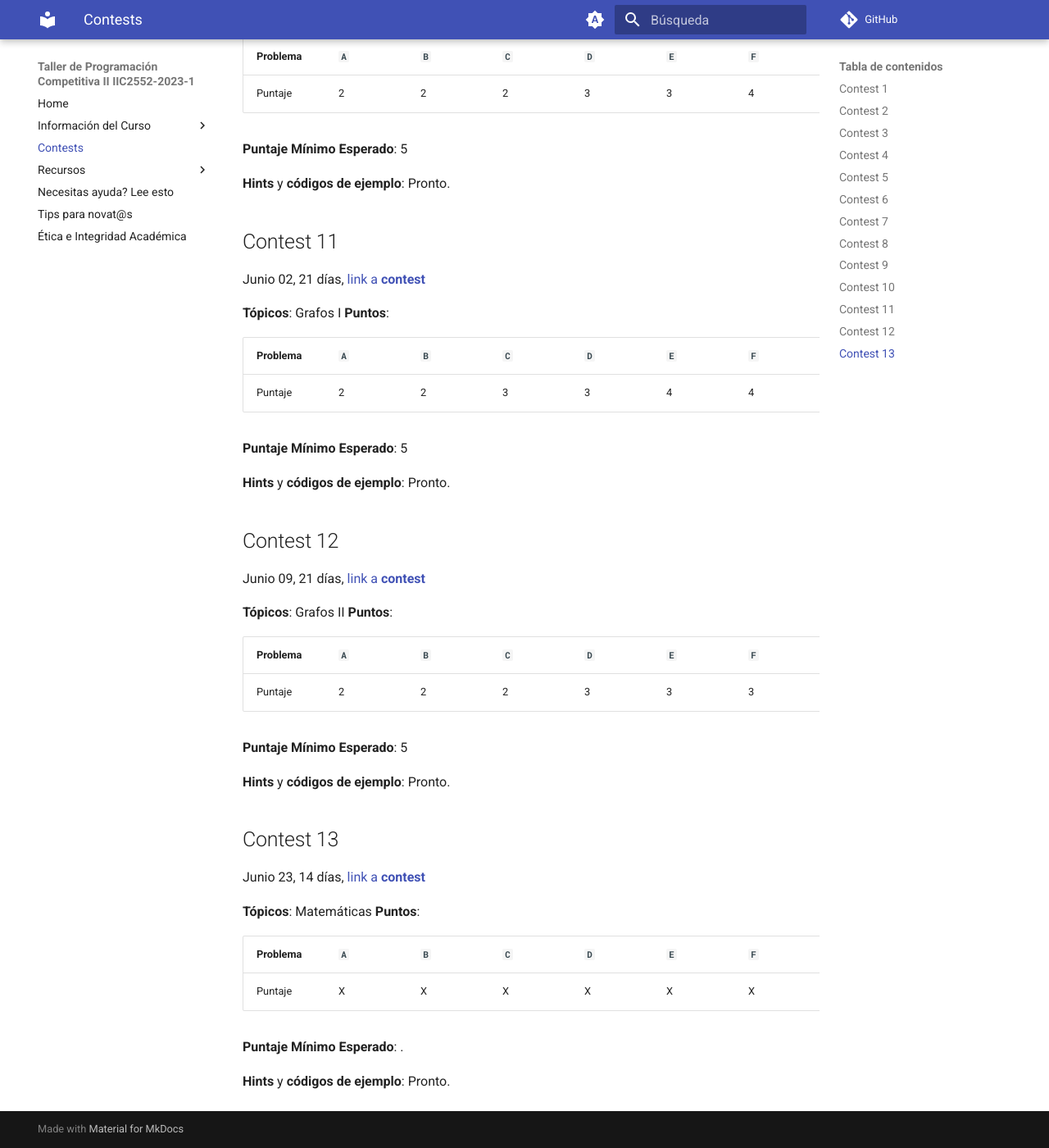
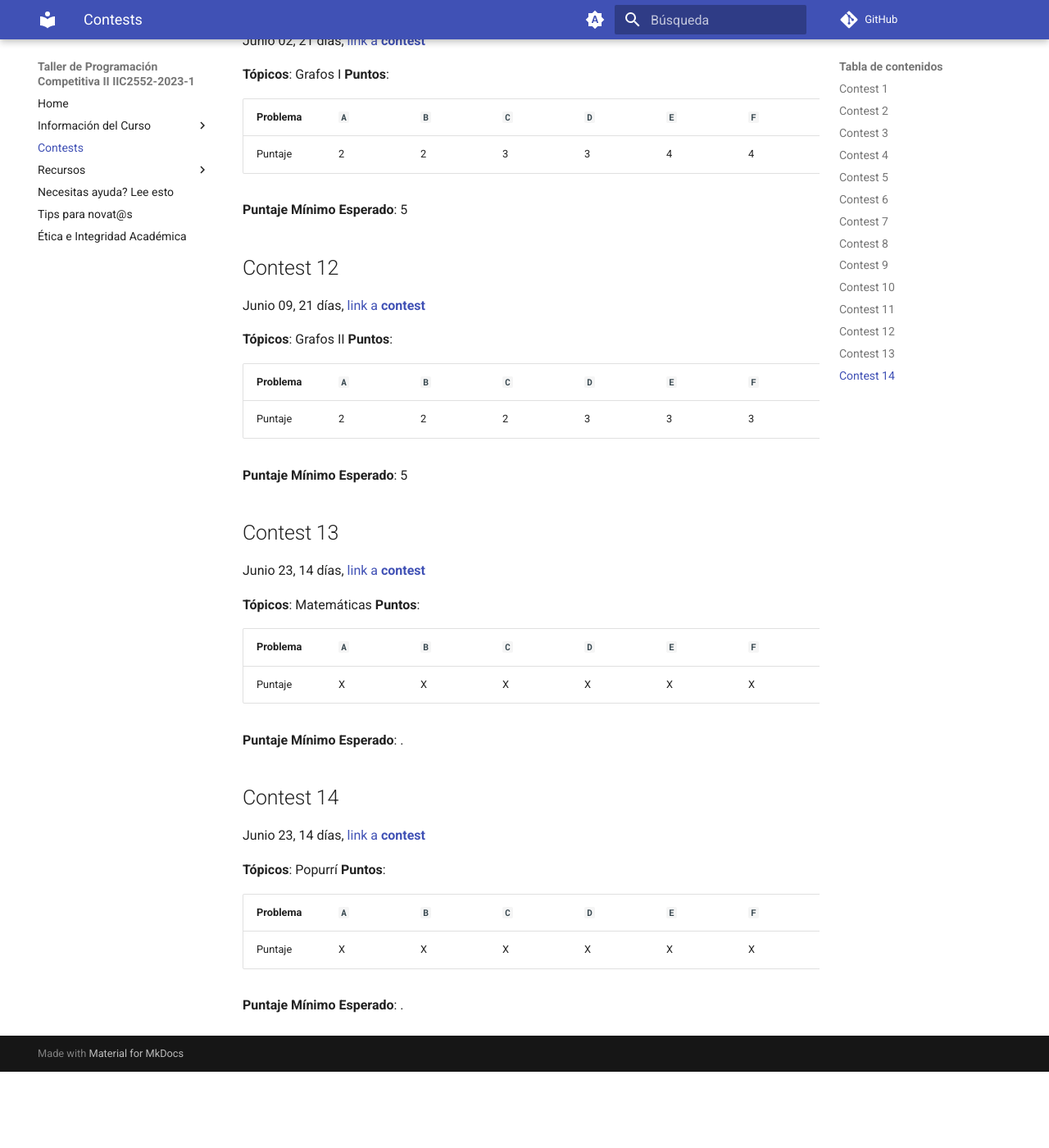
Before and after one commit to progcompuc/IIC2552-2023-1, an MkDocs documentation site: the page built from docs/contests/index.md, in a window 1280 px wide and 1400 px high, scrolled down 3552 px. Shown: the whole window at 82% size. Built offline with MkDocs 1.6.1 and Material for MkDocs 9.7.7, drawn with Linux system fonts in a browser that asks for light colours; comment, search, counter and statistics services are not loaded; after the commit the page ends 4859 px from its top, so only the background shows below that; some of the changed text lies outside the part shown.

Commit message:
link a contest 14

```diff
--- a/docs/contests/index.md
+++ b/docs/contests/index.md
@@ -66,8 +66,6 @@ Marzo 31, 21 días, [link a **contest**](https://vjudge.net/contest/551141)
 
 **Puntaje Mínimo Esperado**: 5
 
-**Hints** y **códigos de ejemplo**: Pronto.
-
 
 ## Contest 5
 
@@ -81,8 +79,6 @@ Abril 14, 14 días, [link a **contest**](https://vjudge.net/contest/553684)
 | Puntaje   |  4  |  3  |  3  |  3  |  4  |  3  |  3  |  4  |  5  |
 
 **Puntaje Mínimo Esperado**: 5
-
-**Hints** y **códigos de ejemplo**: Pronto.
 
 
 ## Contest 6
@@ -98,8 +94,6 @@ Abril 21, 21 días, [link a **contest**](https://vjudge.net/contest/554753)
 
 **Puntaje Mínimo Esperado**: 5
 
-**Hints** y **códigos de ejemplo**: Pronto.
-
 
 ## Contest 7
 
@@ -113,8 +107,6 @@ Abril 28, 21 días, [link a **contest**](https://vjudge.net/contest/555763)
 | Puntaje   |  2  |  2  |  3  |  2  |  2  |  3  |  3  |  3  |  4  |  4  |
 
 **Puntaje Mínimo Esperado**: 6
-
-**Hints** y **códigos de ejemplo**: Pronto.
 
 
 ## Contest 8
@@ -130,8 +122,6 @@ Mayo 12, 14 días, [link a **contest**](https://vjudge.net/contest/558403)
 
 **Puntaje Mínimo Esperado**: 5
 
-**Hints** y **códigos de ejemplo**: Pronto.
-
 
 ## Contest 9
 
@@ -145,8 +135,6 @@ Mayo 19, 14 días, [link a **contest**](https://vjudge.net/contest/559567)
 | Puntaje   |  2  |  3  |  2  |  3  |  3  |  2  |  2  |  3  |  4  |
 
 **Puntaje Mínimo Esperado**: 4
-
-**Hints** y **códigos de ejemplo**: Pronto.
 
 
 ## Contest 10
@@ -162,8 +150,6 @@ Mayo 26, 14 días, [link a **contest**](https://vjudge.net/contest/560537)
 
 **Puntaje Mínimo Esperado**: 5
 
-**Hints** y **códigos de ejemplo**: Pronto.
-
 
 ## Contest 11
 
@@ -177,8 +163,6 @@ Junio 02, 21 días, [link a **contest**](https://vjudge.net/contest/561735)
 | Puntaje   |  2  |  2  |  3  |  3  |  4  |  4  |  4  |  3  |  4  |  3  |
 
 **Puntaje Mínimo Esperado**: 5
-
-**Hints** y **códigos de ejemplo**: Pronto.
 
 
 ## Contest 12
@@ -194,8 +178,6 @@ Junio 09, 21 días, [link a **contest**](https://vjudge.net/contest/562863)
 
 **Puntaje Mínimo Esperado**: 5
 
-**Hints** y **códigos de ejemplo**: Pronto.
-
 ## Contest 13
 
 Junio 23, 14 días, [link a **contest**](https://vjudge.net/contest/564729)
@@ -209,4 +191,15 @@ Junio 23, 14 días, [link a **contest**](https://vjudge.net/contest/564729)
 
 **Puntaje Mínimo Esperado**: .
 
-**Hints** y **códigos de ejemplo**: Pronto.
+## Contest 14
+
+Junio 23, 14 días, [link a **contest**](https://vjudge.net/contest/565804)
+
+**Tópicos**: Popurrí
+**Puntos**:
+
+| Problema  | `A` | `B` | `C` | `D` | `E` | `F` | `G` | `H` |
+| --------- | --- | --- | --- | --- | --- | --- | --- | --- |
+| Puntaje   |  X  |  X  |  X  |  X  |  X  |  X  |  X  |  X  |
+
+**Puntaje Mínimo Esperado**: .
```
